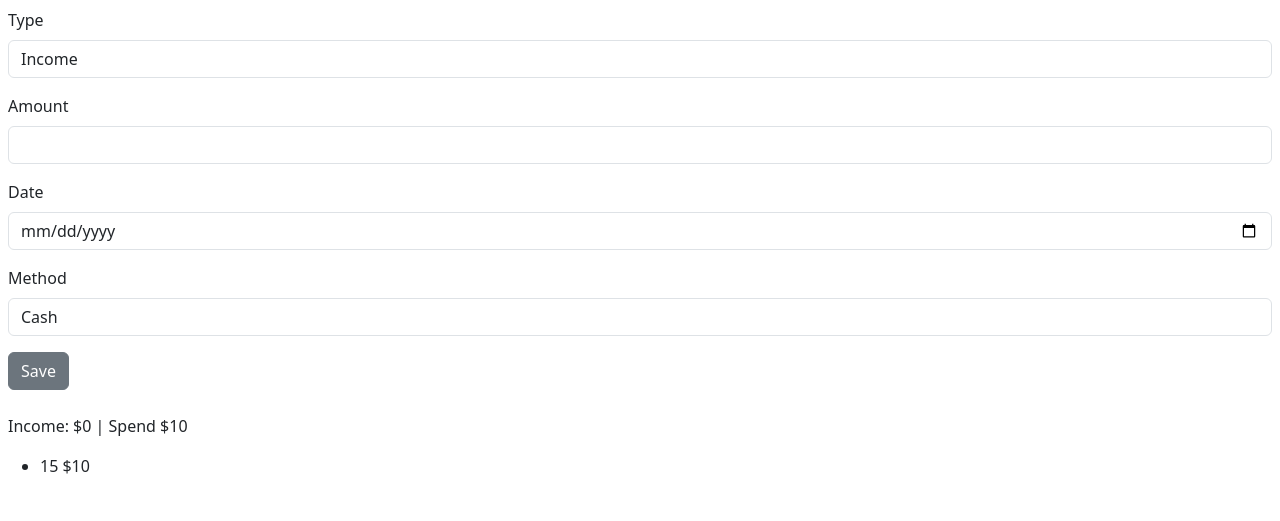
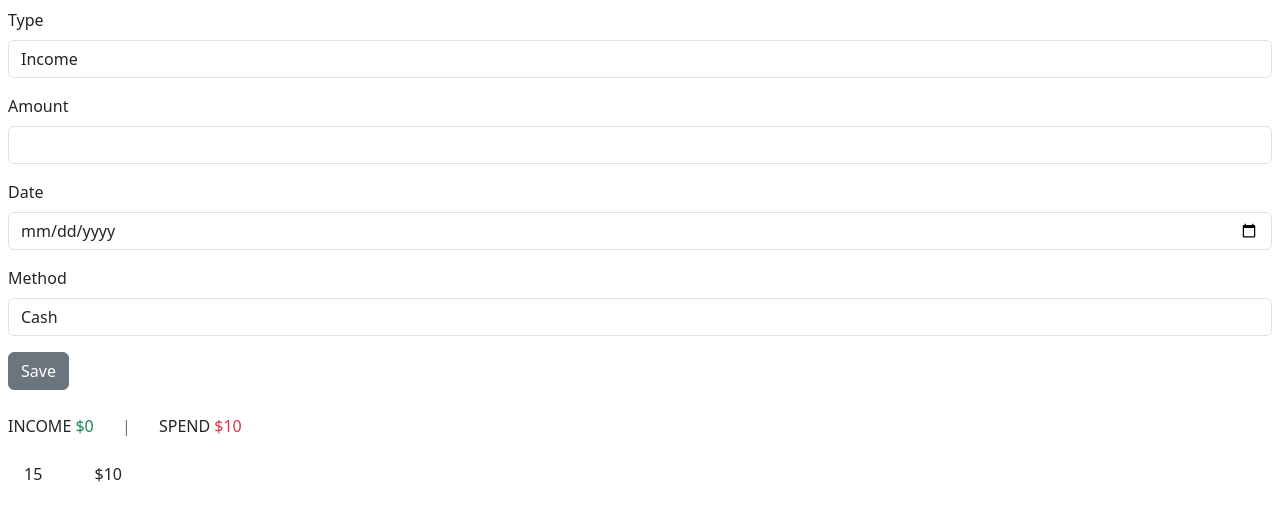
Before and after one commit to lkingsley/mycash, a Flask app: page / in a window 1280 px wide. Shown: the top 521 px of the page. Run offline with Flask 3, Linux system fonts and the light colour scheme; tables that the repository leaves empty hold one stand-in row (values such as "Sample post").

Commit message:
html template modification

```diff
--- a/templates/index.html
+++ b/templates/index.html
@@ -31,16 +31,18 @@
             <div>
                 <button class="btn btn-secondary" type="submit">Save</button>
             </div>
-
         </form>
         <div>
-            <p>Income: ${{total_income}} | Spend ${{total_spend}}</p>
-            <ul>
+            <p>
+                <span class="me-4">INCOME <span class="text-success">${{total_income}}</span></span>
+                <span class="me-4 text-secondary">|</span>
+                <span>SPEND <span class="text-danger">${{total_spend}}</span></span>
+            </p>
+            <ul class="list-group list-group-flush">
                 {% for i in transactions %}
-                <li>
-                    <span {% if i.type=="spend" %} class="text-danger" {% endif %}>
-                        {{i.date[8:]}} ${{i.amount}}
-                    </span>
+                <li class="list-group-item">
+                    <span class="me-5">{{i.date[8:]}}</span>
+                    <span {% if i.type == "spend" %} class="text-danger" {% endif %}>${{i.amount}}</span>
                 </li>
                 {% endfor %}
             </ul>
```
